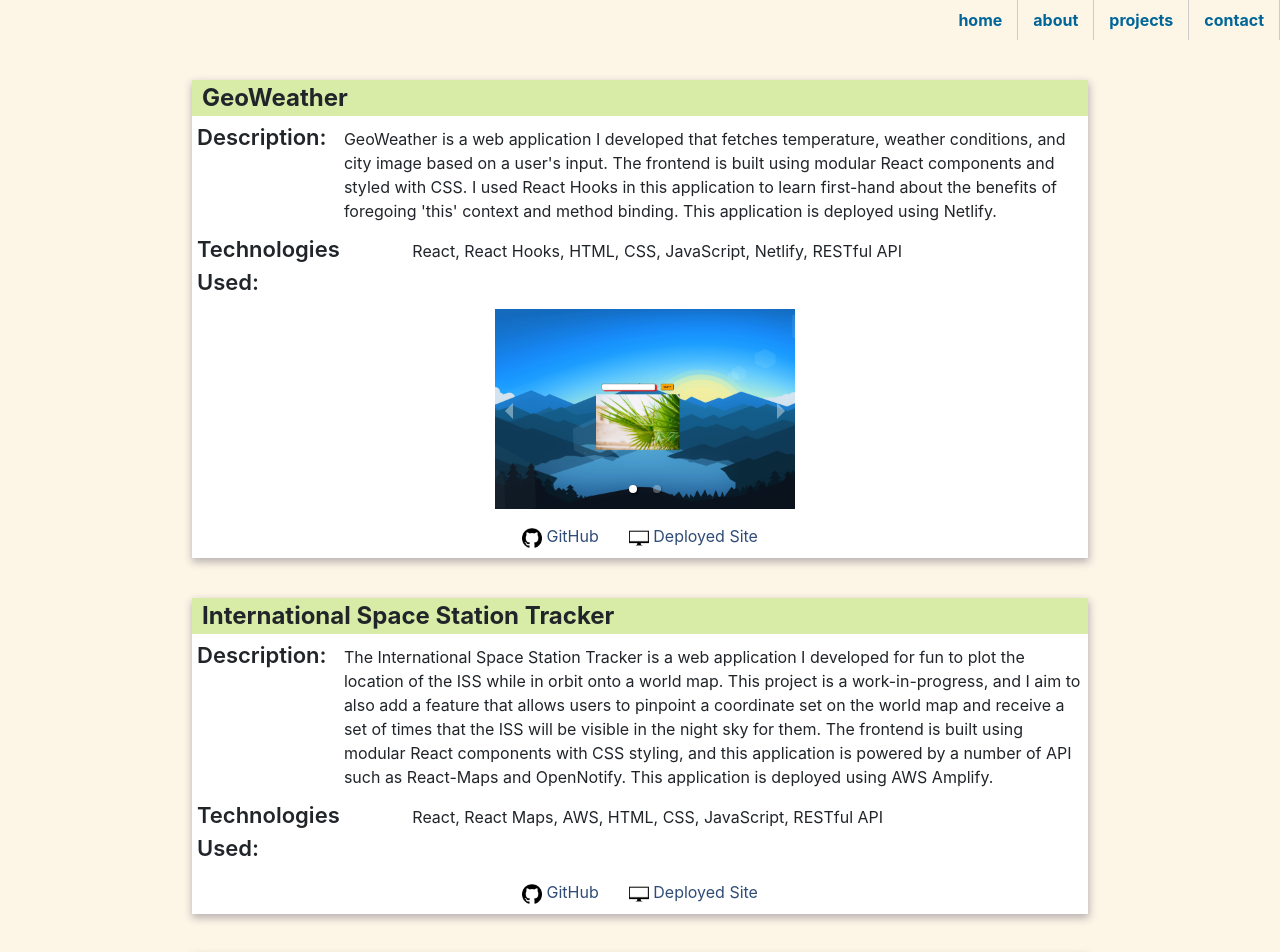
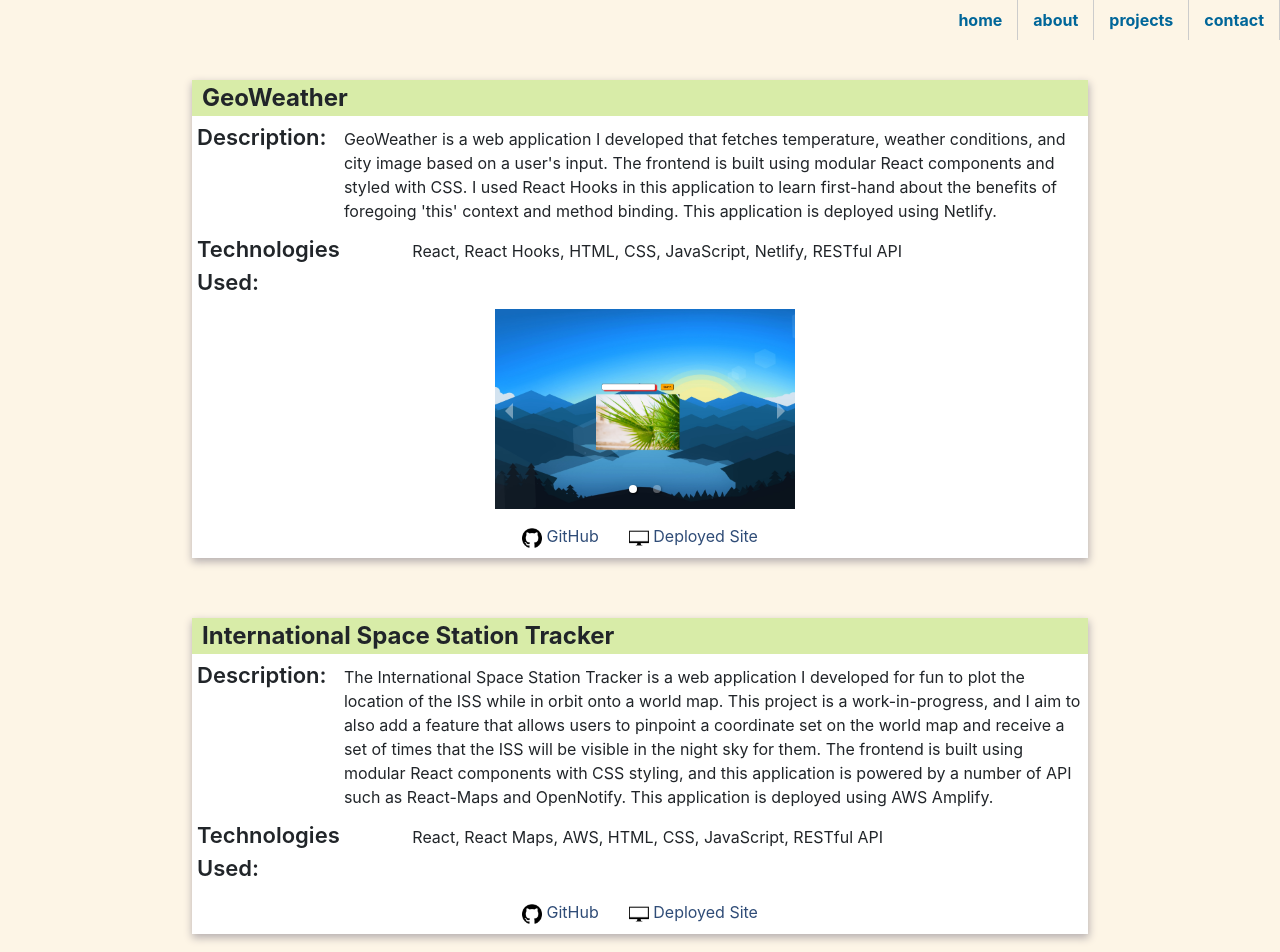
Before and after one commit to muradzalov/personal-website, a React (Create React App) app: page /projects in a window 1280 px wide. Shown: the top 952 px of the page. Built offline with nearby package versions, Linux system fonts and the light colour scheme.

Commit message:
Updating spacing between projects

```diff
--- a/src/Components/Projects/Projects.css
+++ b/src/Components/Projects/Projects.css
@@ -21,7 +21,7 @@
   display: flex;
   flex-direction: column;
   box-shadow: 0px 3px 8px 0.5px rgb(184, 177, 177);
-  margin-bottom: 40px;
+  margin-bottom: 60px;
 }
 
 .project-title {
```
